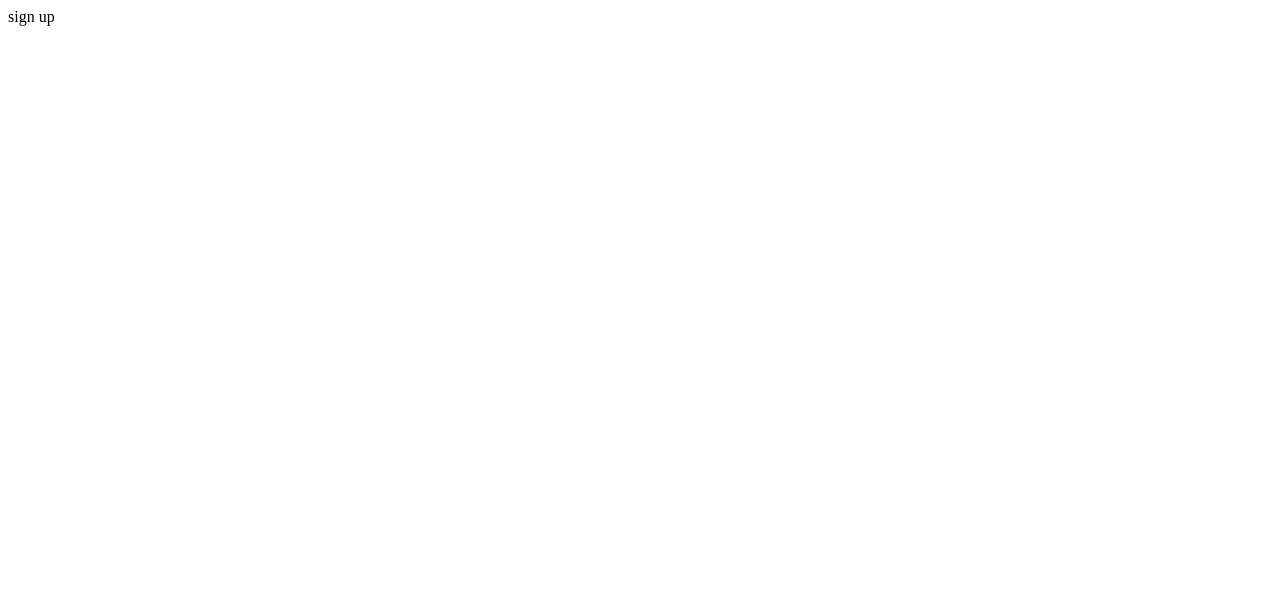
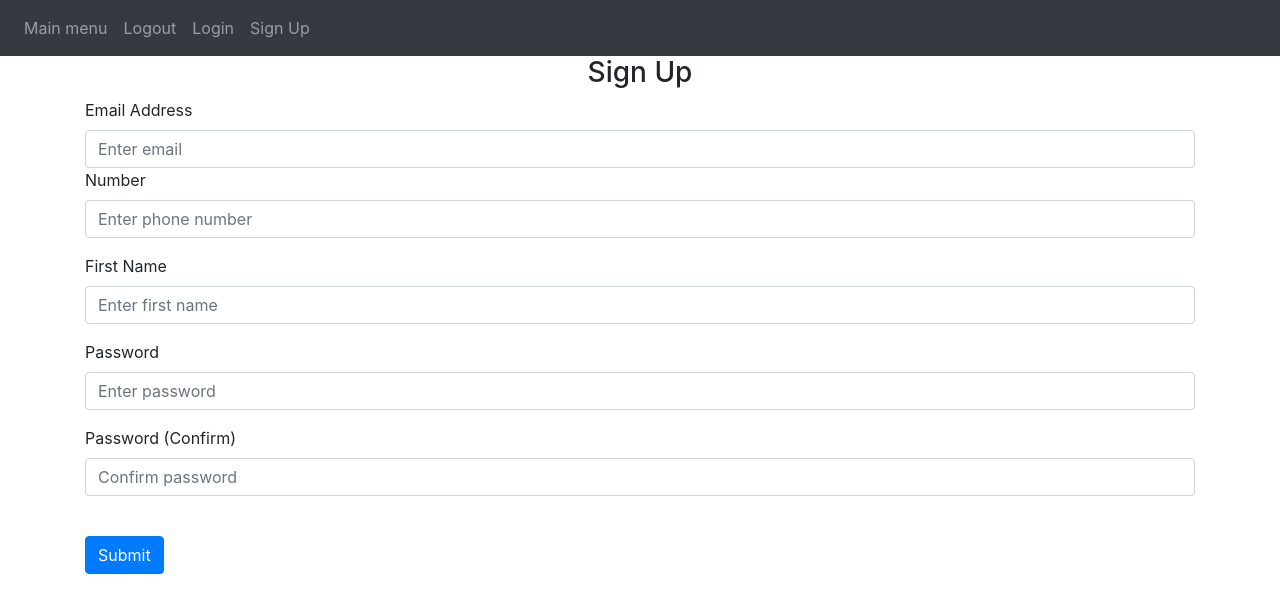
Before and after one commit to N1K0l0Z-KAKAUR1DZ3/G-hud-express, a Flask app: page /sign-up in a window 1280 px wide. Before the commit the part shown is almost empty. Shown: the top 613 px of the page. Run offline with Flask 3, Linux system fonts and the light colour scheme; some libraries are stand-ins or nearby versions.

Commit message:
write html and backend fork

```diff
--- a/Demo_Project/auth.py
+++ b/Demo_Project/auth.py
@@ -1,8 +1,8 @@
-from flask import Blueprint, render_template
+from flask import Blueprint, render_template, request, flash
 
 auth = Blueprint('auth', __name__)
 
-@auth.route('/login')
+@auth.route('/login', methods=['GET', 'POST'])
 def login():
     return render_template("login.html")
 
@@ -10,6 +10,34 @@ def login():
 def logout():
     return "<p> Logout </p>"
 
-@auth.route('/sign-up')
+@auth.route('/sign-up', methods=['GET', 'POST'])
 def sign_up():
-    return "<p> sign up </p>"
+    if request.method == "POST":
+        firstName = request.form.get('firstName')
+        email = request.form.get('email')
+        password1 = request.form.get('password1')
+        password2 = request.form.get('password2')
+        number = request.form.get('number')
+
+
+
+        user = User.query.filter_by(email=email).first()
+        if user:
+            flash('Email already exists.', category='error')
+        elif len(email) < 4:
+            flash('Email must be greater than 3 characters.', category='error')
+        elif len(firstName) < 2:
+            flash('First name must be greater than 1 character.', category='error')
+        elif password1 != password2:
+            flash('Passwords don\'t match.', category='error')
+        elif len(password1) < 7:
+            flash('Password must be at least 7 characters.', category='error')
+        else:
+            # Store user data in database as "pending"
+            new_user = User(firstName=firstName, email=email, password=password1, number=number, status='pending')
+            db.session.add(new_user)
+            db.session.commit()
+            # Redirect to a page indicating that the sign-up request has been received and is pending approval
+            return render_template('pending-approval.html')
+
+    return render_template('sign-up.html')
--- a/Demo_Project/templates/base.html
+++ b/Demo_Project/templates/base.html
@@ -37,7 +37,23 @@
       </div>
     </nav>
 
-
+    {% with messages = get_flashed_messages(with_categories=true) %} {% if
+      messages %} {% for category, message in messages %} {% if category ==
+      'error' %}
+      <div class="alert alert-danger alter-dismissable fade show" role="alert">
+        {{ message }}
+        <button type="button" class="close" data-dismiss="alert">
+          <span aria-hidden="true">&times;</span>
+        </button>
+      </div>
+      {% else %}
+      <div class="alert alert-success alter-dismissable fade show" role="alert">
+        {{ message }}
+        <button type="button" class="close" data-dismiss="alert">
+          <span aria-hidden="true">&times;</span>
+        </button>
+      </div>
+      {% endif %} {% endfor %} {% endif %} {% endwith %}
 
     <div class="container">{% block content %} {% endblock %}</div>
     <script
--- a/Demo_Project/templates/sign-up.html
+++ b/Demo_Project/templates/sign-up.html
@@ -1,3 +1,54 @@
 {% extends "base.html" %} {% block title %}Sign-up{% endblock %} {% block content%}
+    <form method="POST">
+      <h3 align="center">Sign Up</h3>
+      <div class="form-group">
+        <label for="email">Email Address</label>
+        <input
+          type="email"
+          class="form-control"
+          id="email"
+          name="email"
+          placeholder="Enter email"
+        />
+        <div class="form-group">
+            <label for="number">Number</label>
+            <input type="tel" class="form-control" id="number" name="number" placeholder="Enter phone number" pattern="^\+995[5-9]\d{8}$" required>
+        </div>
+
+
+      <div class="form-group">
+        <label for="firstName">First Name</label>
+        <input
+          type="text"
+          class="form-control"
+          id="firstName"
+          name="firstName"
+          placeholder="Enter first name"
+        />
+      </div>
+
+      <div class="form-group">
+        <label for="password1">Password</label>
+        <input
+          type="password"
+          class="form-control"
+          id="password1"
+          name="password1"
+          placeholder="Enter password"
+        />
+      </div>
+      <div class="form-group">
+        <label for="password2">Password (Confirm)</label>
+        <input
+          type="password"
+          class="form-control"
+          id="password2"
+          name="password2"
+          placeholder="Confirm password"
+        />
+      </div>
+      <br />
+      <button type="submit" class="btn btn-primary">Submit</button>
+    </form>
 
 {% endblock %}
```
Also changed, not shown: Demo_Project/templates/login.html (+26 -2 lines), Demo_Project/templates/pending-approval.html (added), Demo_Project/templates/style.css (added).
